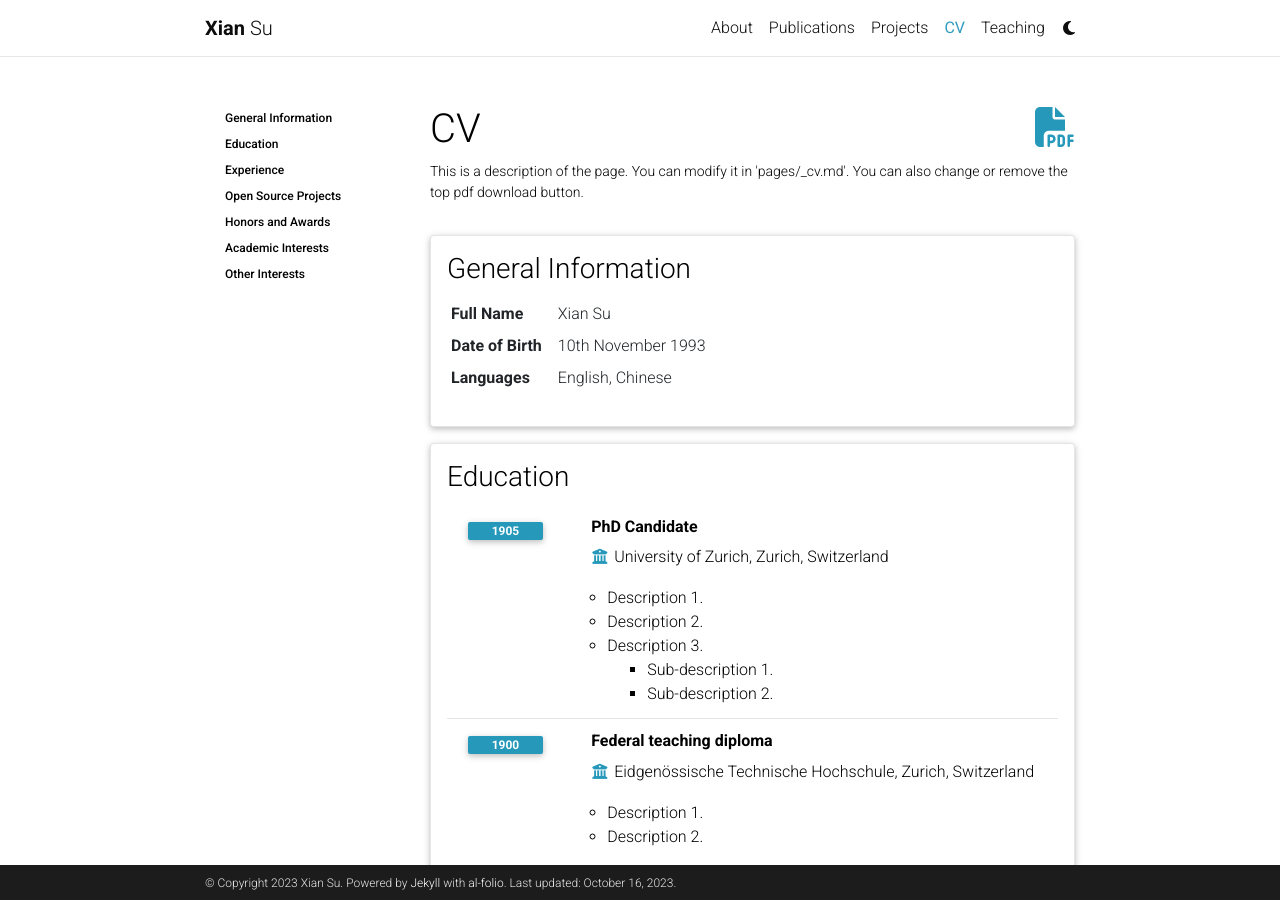
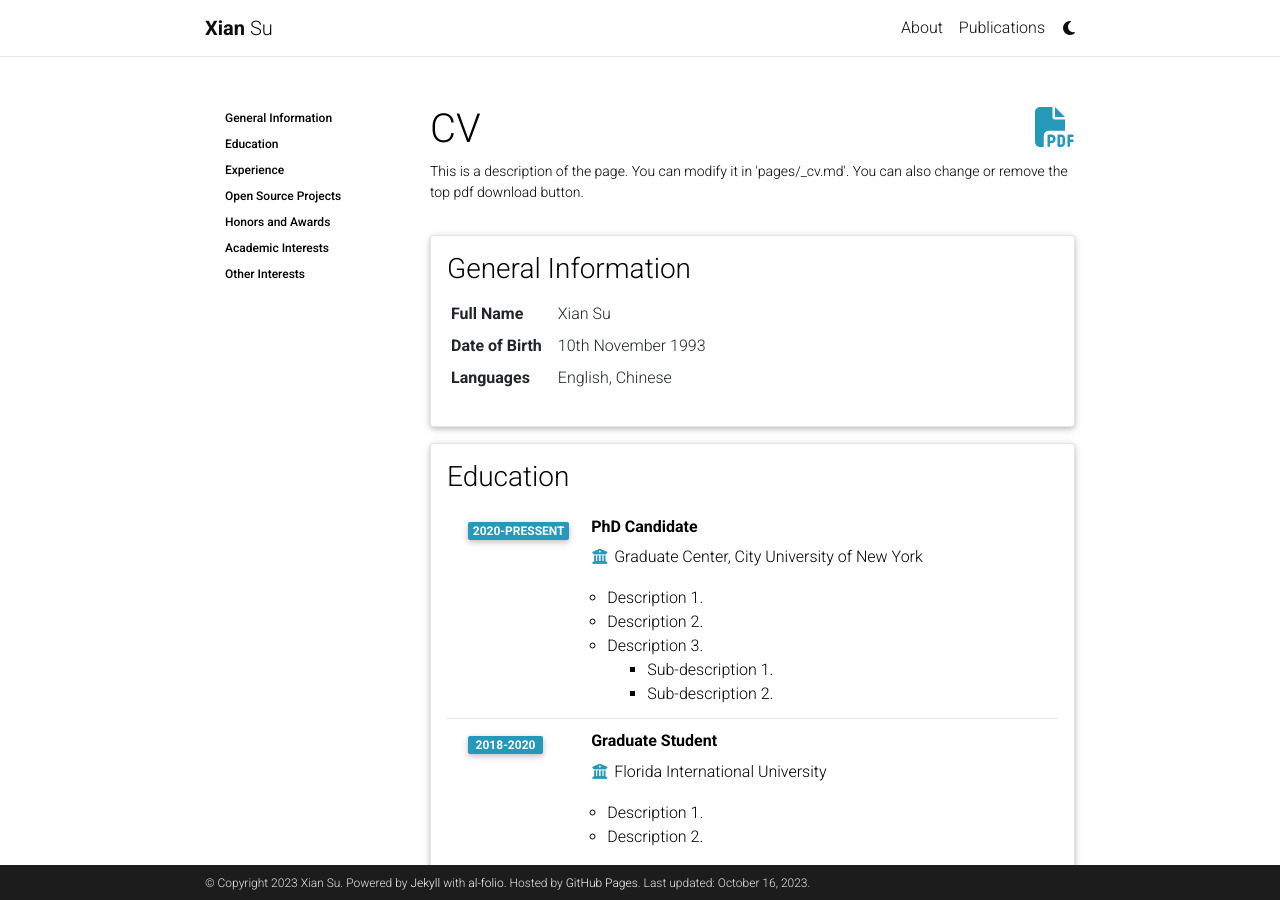
Before and after one commit to xiansu10/xiansu10.github.io, a Jekyll site: the page built from _pages/cv.md, in a window 1280 px wide and 900 px high. Built offline with Jekyll 4.4.1, drawn with Linux system fonts in a browser that asks for light colours; full-size pictures stand in for the smaller copies a plugin makes; comment, search, counter and statistics services are not loaded; a style sheet for code colours, icons or effects is not loaded.

Commit message:
hide something need to change asap

```diff
--- a/_config.yml
+++ b/_config.yml
@@ -14,6 +14,7 @@
 # Hosted by <a href="https://pages.github.com/" target="_blank">GitHub Pages</a>.
 footer_text: >
   Powered by <a href="https://jekyllrb.com/" target="_blank">Jekyll</a> with <a href="https://github.com/alshedivat/al-folio">al-folio</a>.
+  Hosted by <a href="https://pages.github.com/" target="_blank">GitHub Pages</a>.
 keywords:  # add your own keywords or leave empty
 
 lang: en # the language of your site (for example: en, fr, cn, ru, etc.)
--- a/_data/cv.yml
+++ b/_data/cv.yml
@@ -12,8 +12,8 @@
   type: time_table
   contents:
     - title: PhD Candidate
-      institution: University of Zurich, Zurich, Switzerland
-      year: 1905
+      institution: Graduate Center, City University of New York
+      year: 2020-pressent
       description:
         - Description 1.
         - Description 2.
@@ -21,9 +21,9 @@
           contents:
             - Sub-description 1.
             - Sub-description 2.
-    - title: Federal teaching diploma
-      institution: Eidgenössische Technische Hochschule, Zurich, Switzerland
-      year: 1900
+    - title: Graduate Student
+      institution: Florida International University
+      year: 2018-2020
       description:
         - Description 1.
         - Description 2.
```
Also changed, not shown: _pages/about.md (+3 -1 lines), _pages/cv.md (+2 -2 lines), _pages/projects.md (+1 -1 lines), _pages/teaching.md (+1 -1 lines), 2 other files.
